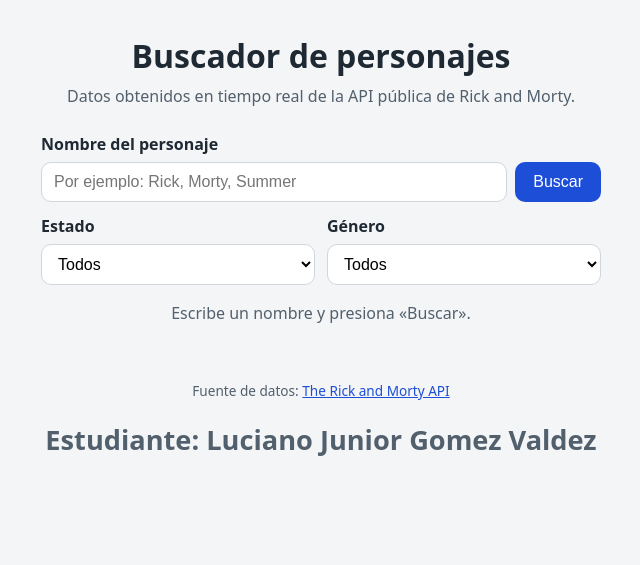
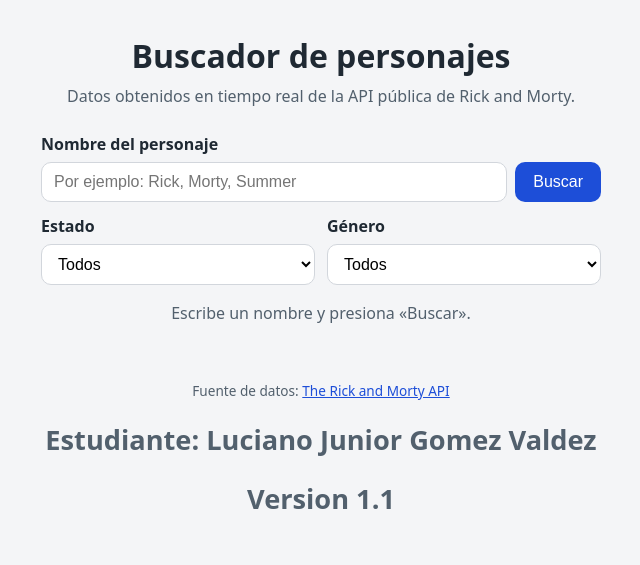
Before and after one commit to jrpy01/tp-gomez-luciano, a plain HTML site: page index.html in a window 1280 px wide. Shown: the whole page, without its empty margins (319-959 px from the left). Drawn offline with Linux system fonts and the light colour scheme.

Commit message:
Cambiar la version del index.html por la version 1.1
Se agrego informacion sobre la version al pie de la pagina

```diff
--- a/index.html
+++ b/index.html
@@ -65,6 +65,7 @@
       Fuente de datos:
       <a href="https://rickandmortyapi.com/" target="_blank" rel="noopener noreferrer">The Rick and Morty API</a>
       <h1>Estudiante: Luciano Junior Gomez Valdez</h1>
+      <h1>Version 1.1</h1>
     </footer>
   </body>
 </html>
```
